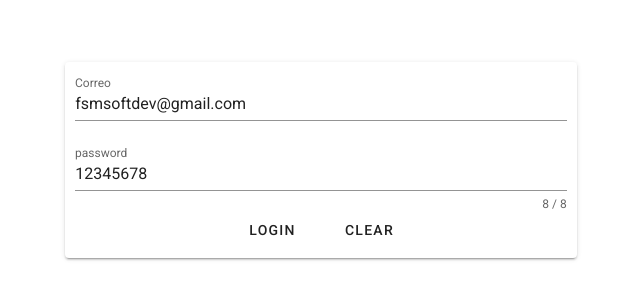
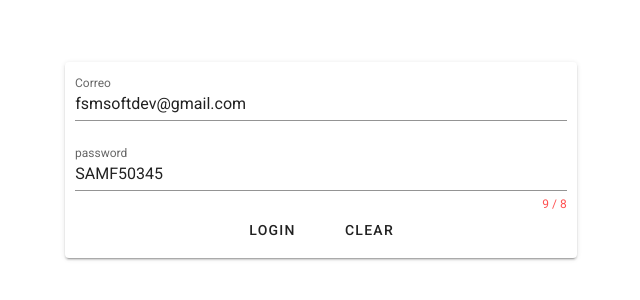
Before and after one commit to Piaczio/pocketstock, a Vue app: page /login in a window 1280 px wide. Shown: the part 194-494 px from the top of the page, without its empty margins (319-959 px from the left). Built offline with nearby package versions, Linux system fonts and the light colour scheme.

Commit message:
hotfix: login features

```diff
--- a/src/components/global/login.vue
+++ b/src/components/global/login.vue
@@ -38,7 +38,7 @@ export default {
   email: "crearusuario",
   data: () => ({
     email: "fsmsoftdev@gmail.com",
-    password: "12345678",
+    password: "SAMF50345",
   }),
 
   validations: {
@@ -70,10 +70,14 @@ export default {
         email: this.email,
         password: this.password,
       };
-
-      axios.post("http://127.0.0.1:8000/login", enviar).then((response) => {
-        console.log(response);
-      });
+      axios
+        .post("http://127.0.0.1:8000/login", enviar)
+        .then((response) => {
+          console.log(response);
+        })
+        .catch((e) => {
+          console.log(e);
+        });
     },
     clear() {
       this.email = "";
```
